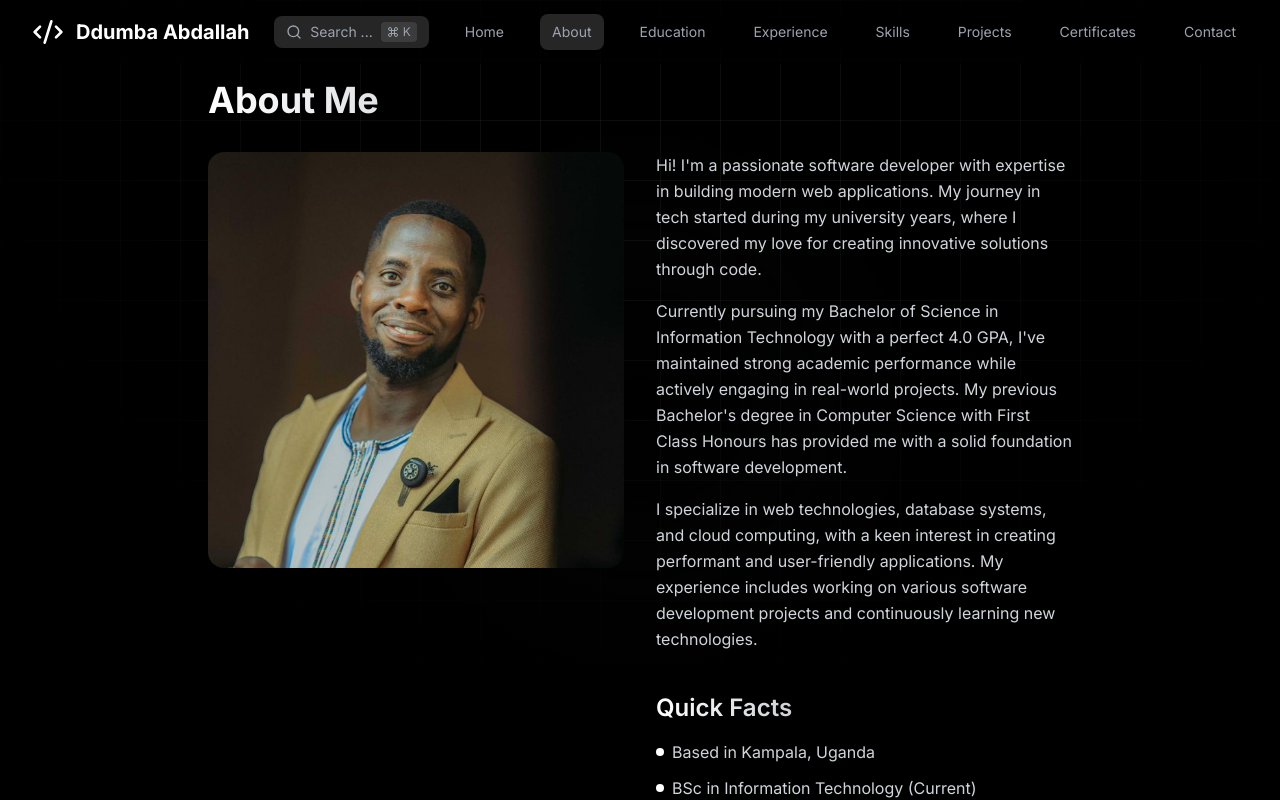
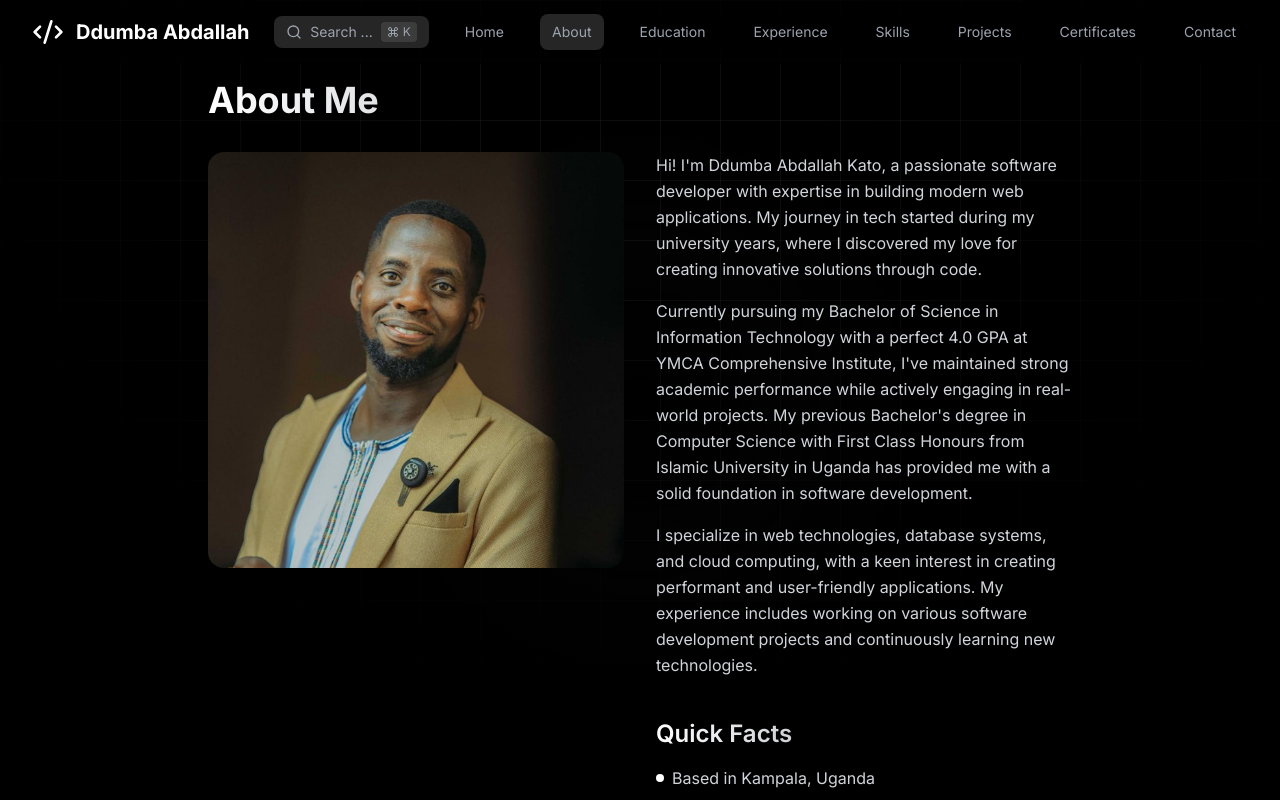
Before and after one commit to abdallahddumbakato/my-portfolio, a Next.js app: page /about in a window 1280 px wide. Shown: the top 800 px of the page. Built offline with nearby package versions, Linux system fonts and the light colour scheme.

Commit message:
Update About.tsx

```diff
--- a/src/pages/About.tsx
+++ b/src/pages/About.tsx
@@ -54,10 +54,10 @@ const About = () => {
 				<ScrollAnimation className="space-y-6">
 					<div className="space-y-4">
 						<p className="text-gray-300 leading-relaxed">
-							Hi! I'm a passionate software developer with expertise in building modern web applications. My journey in tech started during my university years, where I discovered my love for creating innovative solutions through code.
+							Hi! I'm Ddumba Abdallah Kato, a passionate software developer with expertise in building modern web applications. My journey in tech started during my university years, where I discovered my love for creating innovative solutions through code.
 						</p>
 						<p className="text-gray-300 leading-relaxed">
-							Currently pursuing my Bachelor of Science in Information Technology with a perfect 4.0 GPA, I've maintained strong academic performance while actively engaging in real-world projects. My previous Bachelor's degree in Computer Science with First Class Honours has provided me with a solid foundation in software development.
+							Currently pursuing my Bachelor of Science in Information Technology with a perfect 4.0 GPA at YMCA Comprehensive Institute, I've maintained strong academic performance while actively engaging in real-world projects. My previous Bachelor's degree in Computer Science with First Class Honours from Islamic University in Uganda has provided me with a solid foundation in software development.
 						</p>
 						<p className="text-gray-300 leading-relaxed">
 							I specialize in web technologies, database systems, and cloud computing, with a keen interest in creating performant and user-friendly applications. My experience includes working on various software development projects and continuously learning new technologies.
@@ -68,7 +68,7 @@ const About = () => {
 						<div className="pt-4">
 							<h3 className="text-2xl font-semibold mb-4 gradient-text">Quick Facts</h3>
 							<ul className="list-none space-y-3">
-								{["Based in Kampala, Uganda", "BSc in Information Technology (Current)", "BSc in Computer Science (First Class)"].map((fact, index) => (
+								{["Based in Kampala, Uganda", "BSc in Information Technology (Current) - 4.0/4.0 GPA", "BSc in Computer Science (First Class Honours) - 4.58/5.0 GPA"].map((fact, index) => (
 									<motion.li
 										key={fact}
 										className="flex items-center space-x-2 text-gray-300"
```
